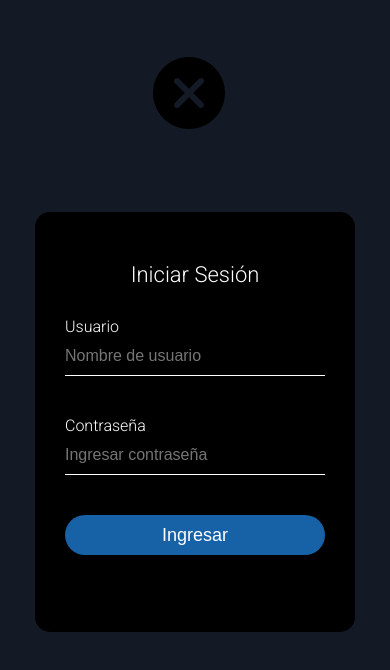
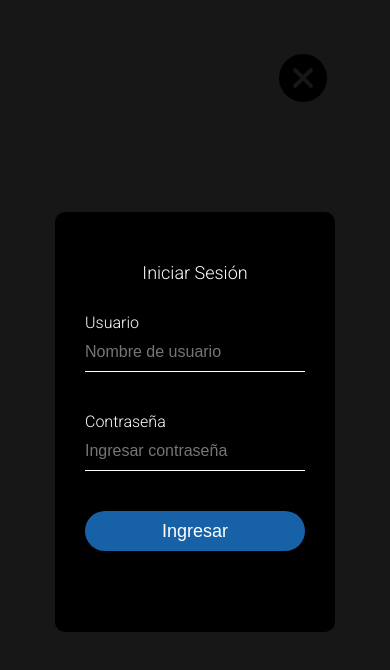
Before and after one commit to mateopertuso/comision-54530, a plain HTML site: page pages/iniciarsesion.html in a window 390 px wide. Drawn offline with Linux system fonts and the light colour scheme.

Commit message:
cree el responsive de la pagina iniciar sesion y modifique algunas cosas del html

```diff
--- a/css/style.css
+++ b/css/style.css
@@ -797,6 +797,28 @@ form .have-acc h3 a:hover {
         gap: 30px;
         padding-right: 5rem;
     }
+
+
+    /**PAGINA INICIAR SESION**/
+
+    .close img {
+        height: 70px;
+    }
+
+    .login-box {
+        width: 300px;
+        border-radius: 13px;
+    }
+
+    .login-box h1 {
+        font-size: 20px;
+    }
+
+    .login-box input {
+        width: 100%;
+        margin-bottom: 45px;
+    }
+
 }
 
 /**dispositivos tablets*/
@@ -918,6 +940,29 @@ form .have-acc h3 a:hover {
         gap: 27px;
         padding-right: 3rem;
     }
+
+    /**PAGINA INICIAR SESION**/
+
+    .close img {
+        height: 60px;
+    }
+
+    .login-box {
+        width: 280px;
+        border-radius: 11px;
+    }
+
+    .login-box h1 {
+        font-size: 18px;
+    }
+
+    .login-box input {
+        width: 100%;
+        margin-bottom: 40px;
+    }
+
+
+
 }
 
 
@@ -993,6 +1038,21 @@ form .have-acc h3 a:hover {
 
     .navigation-menu2 {
         padding-right: 1rem;
+    }
+
+    /**PAGINA INICIAR SESION**/
+
+    .body-is {
+        background-color: #000000e8;
+    }
+
+    .close {
+        padding-left: 70%;
+    }
+
+    .login-box {
+        width: 280px;
+        border-radius: 10px;
     }
 }
 
--- a/pages/iniciarsesion.html
+++ b/pages/iniciarsesion.html
@@ -9,10 +9,10 @@
     <link rel="stylesheet" href="../css/style.css">
 </head>
 
-<body>
+<body class="body-is">
     <header>
         <div class="close">
-            <a href="../index.html"><img src="../assets/images/Cancel.png" alt="close"></a>
+            <a href="../index.html"><img class="btn-close" src="../assets/images/Cancel.png" alt="close" width="auto"></a>
         </div>
     </header>
     <main>
```
